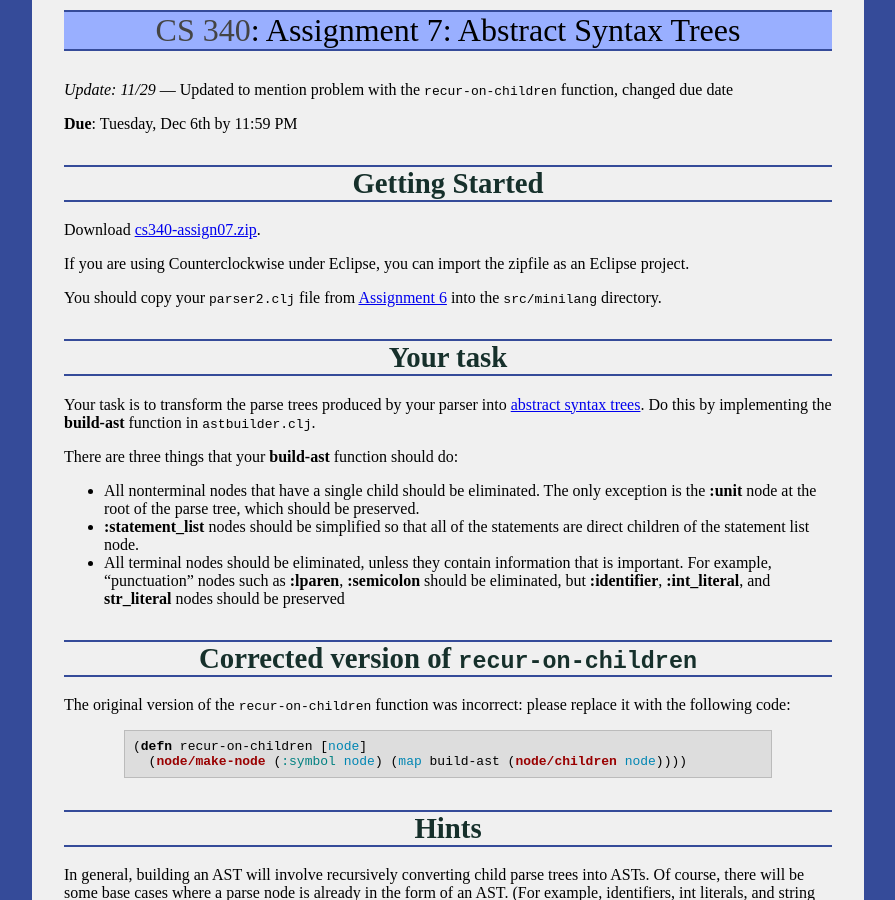
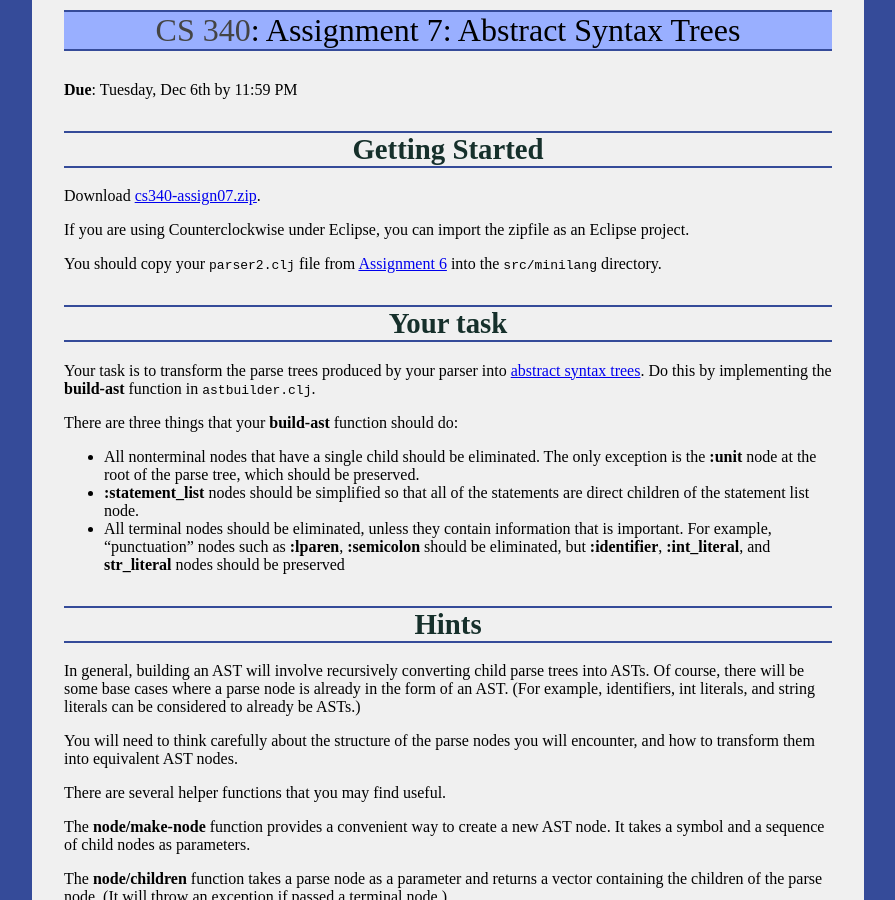
Before and after one commit to ycpcs/cs340-fall2017, a Jekyll site: the page built from assign/assign07.md, in a window 1280 px wide and 900 px high. Shown: the whole window, without its empty margins (192-1087 px from the left). Built offline with Jekyll 4.4.1, drawn with Linux system fonts in a browser that asks for light colours.

Commit message:
recur-on-children issue has been fixed

```diff
--- a/assign/assign07.md
+++ b/assign/assign07.md
@@ -2,8 +2,6 @@
 layout: default
 title: "Assignment 7: Abstract Syntax Trees"
 ---
-
-*Update: 11/29* &mdash; Updated to mention problem with the `recur-on-children` function, changed due date
 
 **Due**: Tuesday, Dec 6th by 11:59 PM
 
@@ -24,15 +22,6 @@ There are three things that your **build-ast** function should do:
 * All nonterminal nodes that have a single child should be eliminated.  The only exception is the **:unit** node at the root of the parse tree, which should be preserved.
 * **:statement\_list** nodes should be simplified so that all of the statements are direct children of the statement list node.
 * All terminal nodes should be eliminated, unless they contain information that is important.  For example, "punctuation" nodes such as **:lparen**, **:semicolon** should be eliminated, but **:identifier**, **:int\_literal**, and **str\_literal** nodes should be preserved
-
-# Corrected version of `recur-on-children`
-
-The original version of the `recur-on-children` function was incorrect: please replace it with the following code:
-
-{% highlight clojure %}
-(defn recur-on-children [node]
-  (node/make-node (:symbol node) (map build-ast (node/children node))))
-{% endhighlight %}
 
 # Hints
 
```
